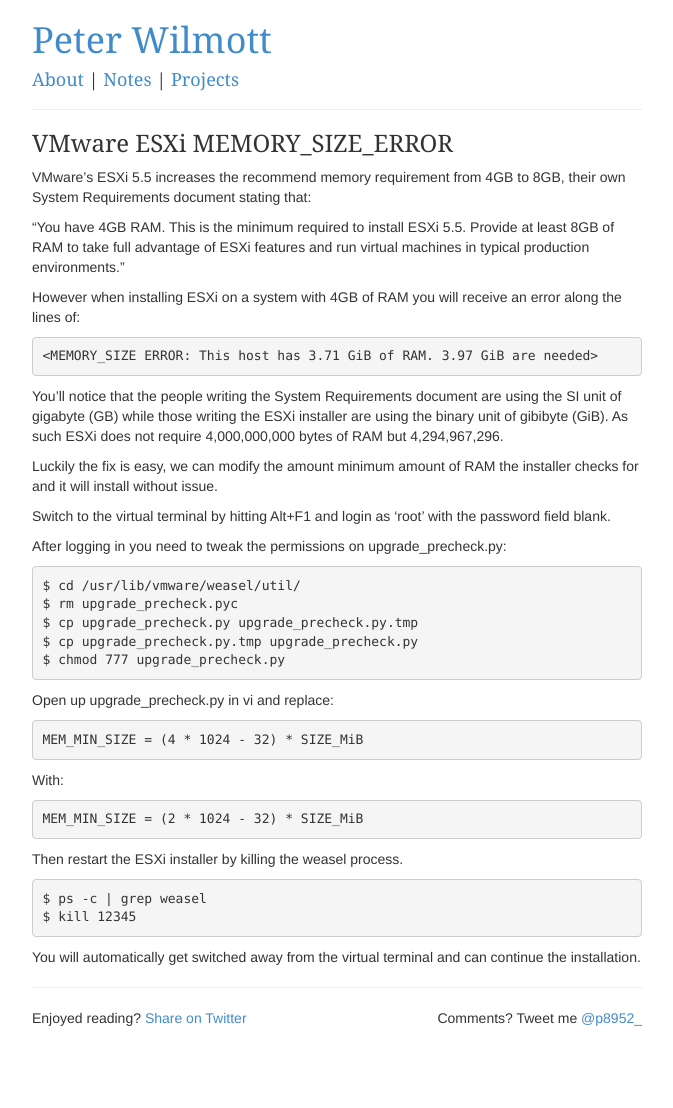
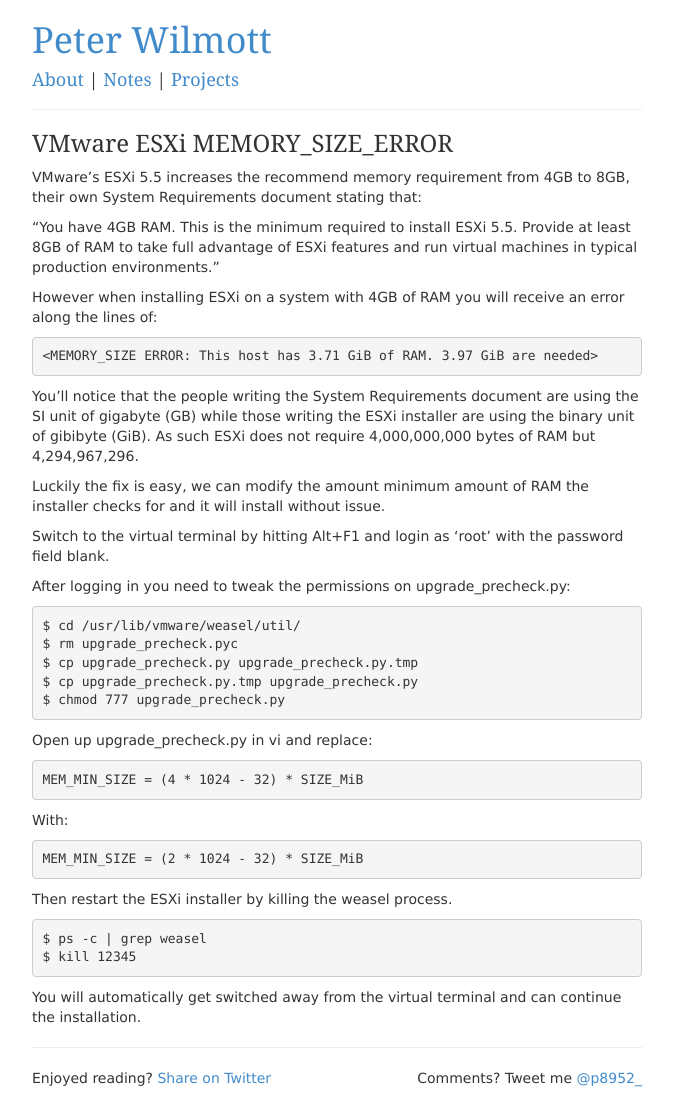
Before and after one commit to p8952/p8952.github.io.old, a Jekyll site: the page built from _posts/2014-04-22-vmware-esxi-memory-limit.markdown, in a window 1280 px wide. Shown: the whole page, without its empty margins (303-976 px from the left). Built offline with Jekyll 4.4.1, drawn with Linux system fonts in a browser that asks for light colours; Markdown is read by kramdown in place of the engine named in the settings; before the commit the page ends 1048 px from its top, so only the background shows below that.

Commit message:
Font change & tidy axis labels

```diff
--- a/res/css/style.css
+++ b/res/css/style.css
@@ -2,7 +2,7 @@ h1, h2, h3, h4, h5, h6 {
 	font-family: Georgia, Times, serif;
 }
 p {
-	font-family: Helvetica, Arial, sans-serif;
+	font-family: Verdana, Arial, sans-serif;
 }
 
 hr {
--- a/res/js/graph-total.js
+++ b/res/js/graph-total.js
@@ -95,7 +95,7 @@ $(function() {
 			xaxis: {
 				max: i,
 				min: 0,
-				rotateTicks: 35,
+				rotateTicks: 145,
 				ticks: ticks
 			},
 			yaxis: {
```
Also changed, not shown: 2 other files.
